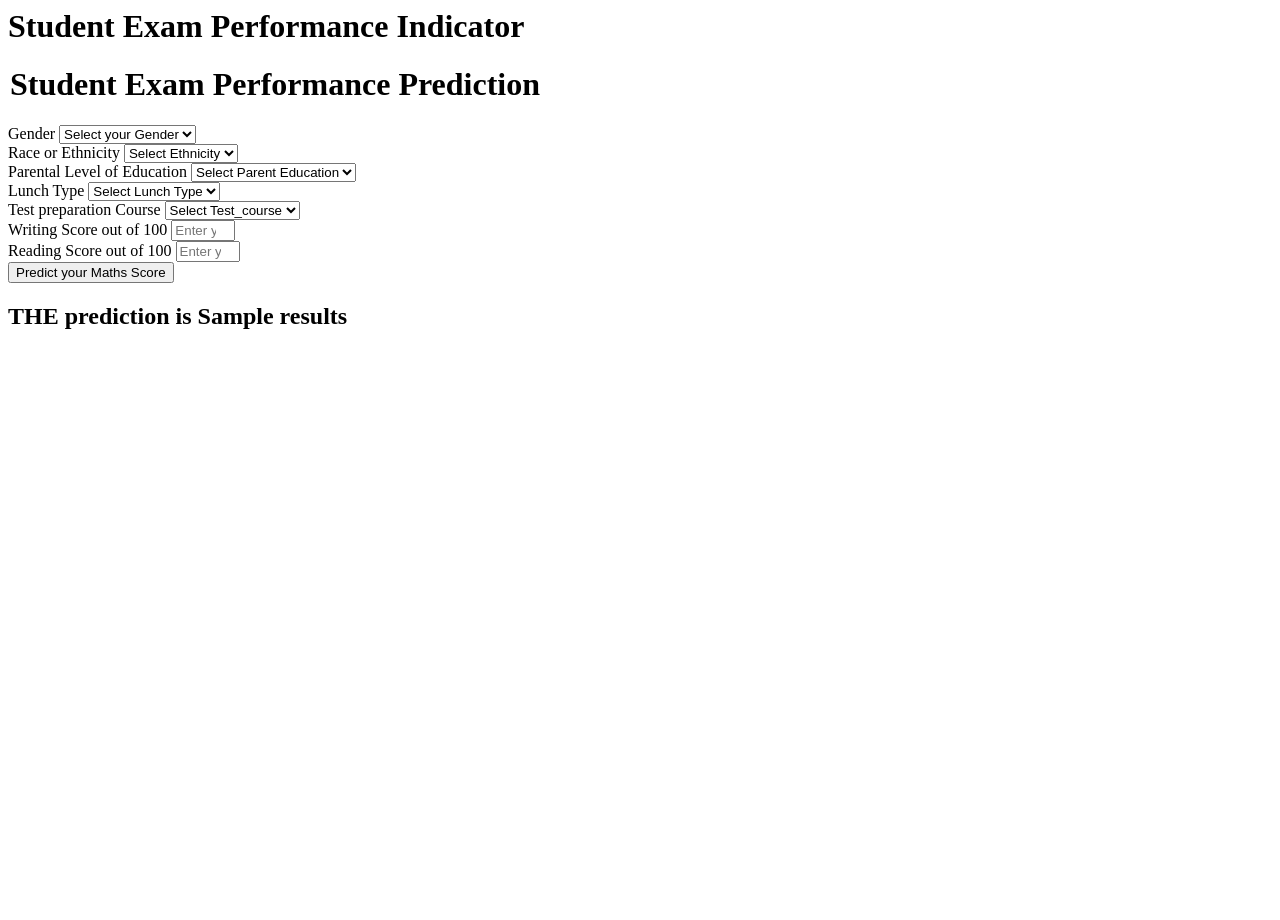
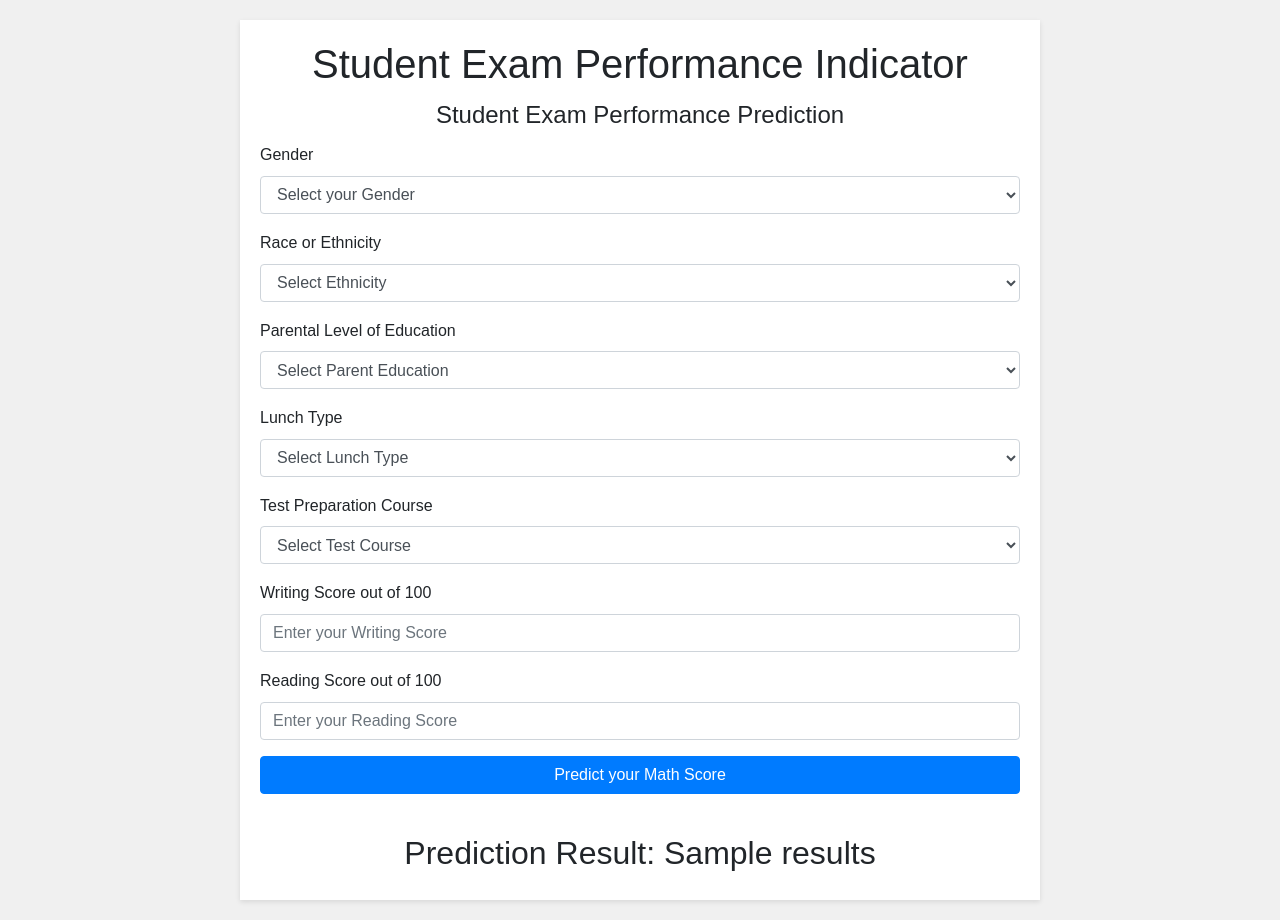
Before and after one commit to Anujcodes01/Student_performance_indicator, a Flask app: template templates/home.html in a window 1280 px wide. Before the commit the page ends 329 px from the top, so only its background shows below. Run offline with Flask 3, Linux system fonts and the light colour scheme; the template is opened without the code that fills it: most values are stand-ins (such as "Sample title", 1, 10 or a date in 2020); some libraries are stand-ins or nearby versions.

Commit message:
modification in templates

```diff
--- a/templates/home.html
+++ b/templates/home.html
@@ -1,111 +1,107 @@
-<html>
+<!DOCTYPE html>
+<html lang="en">
+
+<head>
+    <meta charset="UTF-8">
+    <meta name="viewport" content="width=device-width, initial-scale=1.0">
+    <title>Student Exam Performance Indicator</title>
+    <!-- Add Bootstrap CSS link (You need to include the Bootstrap CSS file) -->
+    <link rel="stylesheet" href="https://stackpath.bootstrapcdn.com/bootstrap/4.5.2/css/bootstrap.min.css">
+    <style>
+        /* Add your custom CSS styles here, if needed */
+        body {
+            font-family: Arial, sans-serif;
+            line-height: 1.6;
+            margin: 0;
+            padding: 0;
+            background-color: #f0f0f0;
+        }
+
+        .container {
+            max-width: 800px;
+            margin: 20px auto;
+            padding: 20px;
+            background-color: #fff;
+            box-shadow: 0 2px 5px rgba(0, 0, 0, 0.1);
+        }
+    </style>
+</head>
+
 <body>
-    <div class="login">
-       <h1>Student Exam Performance Indicator</h1>
+    <div class="container">
+        <h1 class="text-center">Student Exam Performance Indicator</h1>
 
         <form action="{{ url_for('predict_datapoint')}}" method="post">
-        <h1>
-            <legend>Student Exam Performance Prediction</legend>
-        </h1>
-        <div class="mb-3">
-            <label class="form-label">Gender</label>
-            <select class="form-control" name="gender" placeholder="Enter you Gender" required>
-                <option class="placeholder" selected disabled value="">Select your Gender</option>
-                <option value="male">
-                    Male
-                </option>
-                <option value="female">
-                    Female
-                </option>
+            <fieldset>
+                <legend class="text-center">Student Exam Performance Prediction</legend>
+                <div class="form-group">
+                    <label>Gender</label>
+                    <select class="form-control" name="gender" required>
+                        <option value="" disabled selected>Select your Gender</option>
+                        <option value="male">Male</option>
+                        <option value="female">Female</option>
                     </select>
                 </div>
-        <div class="mb-3">
-            <label class="form-label">Race or Ethnicity</label>
-            <select class="form-control" name="ethnicity" placeholder="Enter you ethnicity" required>
-                <option class="placeholder" selected disabled value="">Select Ethnicity</option>
-                <option value="group A">
-                    Group A
-                </option>
-                <option value="group B">
-                    Group B
-                </option>
-                <option value="group C">
-                    Group C
-                </option>
-                <option value="group D">
-                    Group D
-                </option>
-                <option value="group E">
-                    Group E
-                </option>
+                <div class="form-group">
+                    <label>Race or Ethnicity</label>
+                    <select class="form-control" name="ethnicity" required>
+                        <option value="" disabled selected>Select Ethnicity</option>
+                        <option value="group A">Group A</option>
+                        <option value="group B">Group B</option>
+                        <option value="group C">Group C</option>
+                        <option value="group D">Group D</option>
+                        <option value="group E">Group E</option>
                     </select>
                 </div>
-        <div class="mb-3">
-            <label class="form-label">Parental Level of Education</label>
-            <select class="form-control" name="parental_level_of_education"
-                placeholder="Enter you Parent Education" required>
-                <option class="placeholder" selected disabled value="">Select Parent Education</option>
-                <option value="associate's degree">
-                    associate's degree
-                </option>
-                <option value="bachelor's degree">
-                    bachelor's degree
-                </option>
-                <option value="high school">
-                    high school
-                </option>
-                <option value="master's degree">
-                    master's degree
-                </option>
-                <option value="some college">
-                    some college
-                </option>
-                <option value="some high school">
-                    some high school
-                </option>
+                <div class="form-group">
+                    <label>Parental Level of Education</label>
+                    <select class="form-control" name="parental_level_of_education" required>
+                        <option value="" disabled selected>Select Parent Education</option>
+                        <option value="associate's degree">Associate's Degree</option>
+                        <option value="bachelor's degree">Bachelor's Degree</option>
+                        <option value="high school">High School</option>
+                        <option value="master's degree">Master's Degree</option>
+                        <option value="some college">Some College</option>
+                        <option value="some high school">Some High School</option>
                     </select>
                 </div>
-        <div class="mb-3">
-            <label class="form-label">Lunch Type</label>
-            <select class="form-control" name="lunch" placeholder="Enter you Lunch" required>
-                <option class="placeholder" selected disabled value="">Select Lunch Type</option>
-                <option value="free/reduced">
-                    free/reduced
-                </option>
-                <option value="standard">
-                    standard
-                </option>
+                <div class="form-group">
+                    <label>Lunch Type</label>
+                    <select class="form-control" name="lunch" required>
+                        <option value="" disabled selected>Select Lunch Type</option>
+                        <option value="free/reduced">Free/Reduced</option>
+                        <option value="standard">Standard</option>
                     </select>
                 </div>
-        <div class="mb-3">
-            <label class="form-label">Test preparation Course</label>
-            <select class="form-control" name="test_preparation_course" placeholder="Enter you Course"
-                required>
-                <option class="placeholder" selected disabled value="">Select Test_course</option>
-                <option value="none">
-                    None
-                </option>
-                <option value="completed">
-                    Completed
-                </option>
+                <div class="form-group">
+                    <label>Test Preparation Course</label>
+                    <select class="form-control" name="test_preparation_course" required>
+                        <option value="" disabled selected>Select Test Course</option>
+                        <option value="none">None</option>
+                        <option value="completed">Completed</option>
                     </select>
                 </div>
-        <div class="mb-3">
-            <label class="form-label">Writing Score out of 100</label>
-            <input class="form-control" type="number" name="reading_score"
-                placeholder="Enter your Reading score" min='0' max='100' />
+                <div class="form-group">
+                    <label>Writing Score out of 100</label>
+                    <input class="form-control" type="number" name="writing_score" placeholder="Enter your Writing Score" min="0" max="100" required>
                 </div>
-        <div class="mb-3">
-            <label class="form-label">Reading Score out of 100</label>
-            <input class="form-control" type="number" name="writing_score"
-                placeholder="Enter your Reading Score" min='0' max='100' />
+                <div class="form-group">
+                    <label>Reading Score out of 100</label>
+                    <input class="form-control" type="number" name="reading_score" placeholder="Enter your Reading Score" min="0" max="100" required>
                 </div>
-        <div class="mb-3">
-            <input class="btn btn-primary" type="submit" value="Predict your Maths Score" required />
+                <div class="form-group">
+                    <input class="btn btn-primary btn-block" type="submit" value="Predict your Math Score">
                 </div>
+            </fieldset>
         </form>
-    <h2>
-       THE  prediction is {{results}}
-    </h2>
-   <body>
+
+        <h2 class="text-center mt-4">Prediction Result: {{results}}</h2>
+    </div>
+
+    <!-- Add Bootstrap JS and jQuery script tags (You need to include the Bootstrap JS and jQuery files) -->
+    <!-- Place these scripts before the closing </body> tag -->
+    <script src="https://code.jquery.com/jquery-3.5.1.slim.min.js"></script>
+    <script src="https://stackpath.bootstrapcdn.com/bootstrap/4.5.2/js/bootstrap.min.js"></script>
+</body>
+
 </html>
```
Also changed, not shown: templates/index.html (+91 -1 lines). Lines whose indentation alone changed are shown as unchanged.
